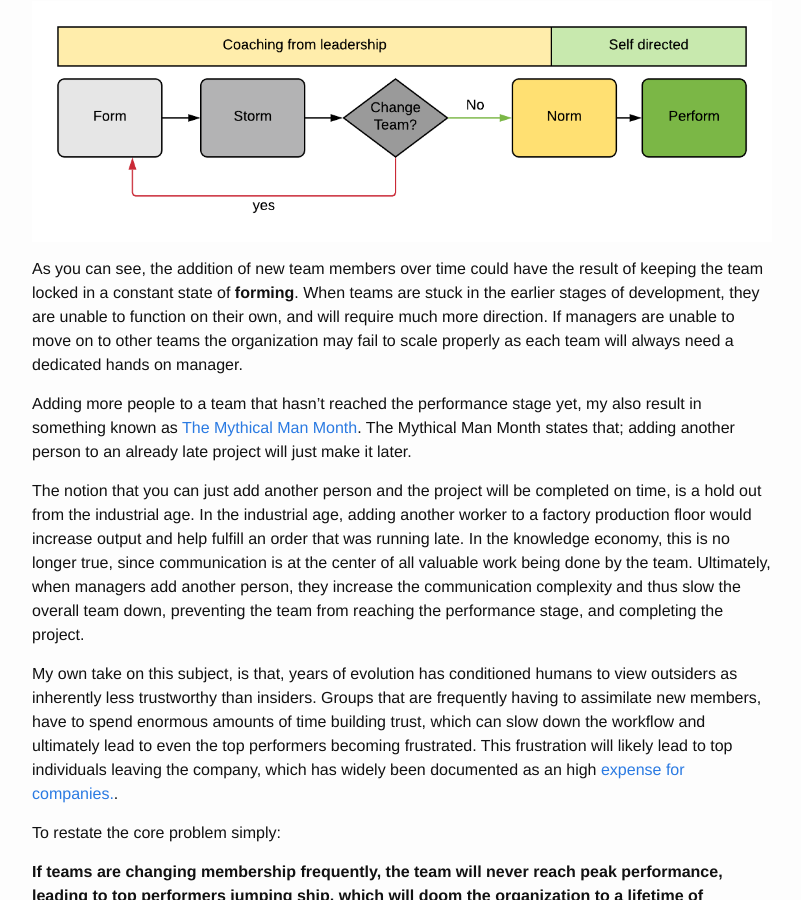
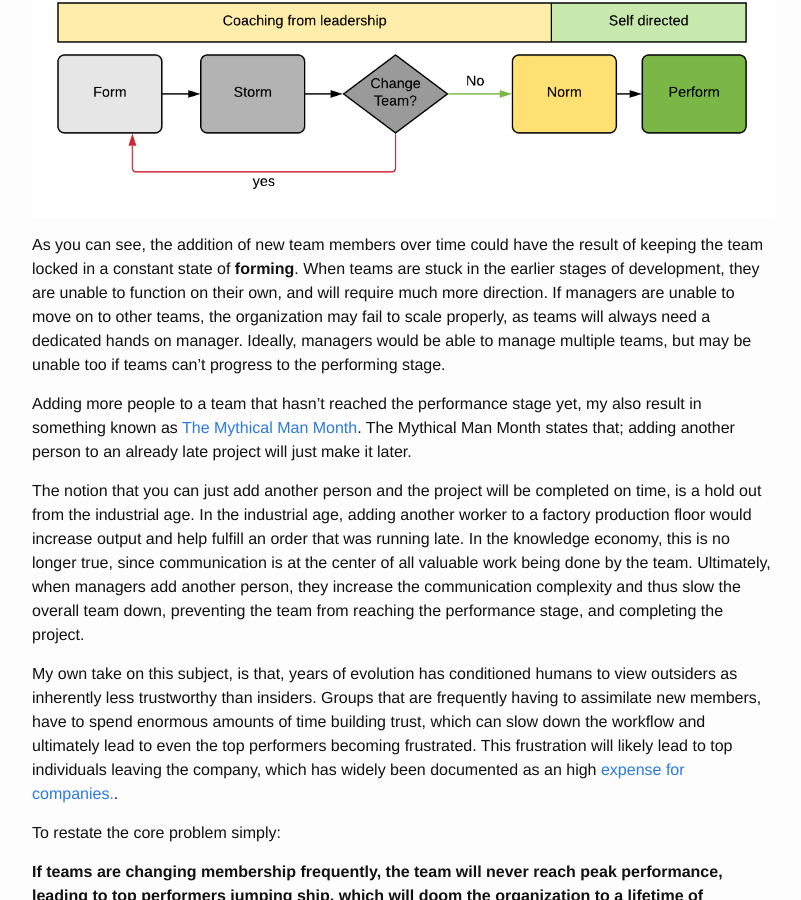
Before and after one commit to johnnyiller/johnnyiller.github.io, a Jekyll site: the page built from _posts/2019-8-9-turnover.markdown, in a window 1280 px wide and 900 px high, scrolled down 2608 px. Shown: the whole window, without its empty margins (238-1039 px from the left). Built offline with Jekyll 4.4.1, drawn with Linux system fonts in a browser that asks for light colours; comment, search, counter and statistics services are not loaded; some of the changed text lies outside the part shown.

Commit message:
adding edit about why managers need teams to perform

```diff
--- a/_posts/2019-8-9-turnover.markdown
+++ b/_posts/2019-8-9-turnover.markdown
@@ -60,7 +60,7 @@
 
 ![GroupDynamicsProcess]({{site.url}}/assets/diagrams/teamturnover-color.png)
 
-As you can see, the addition of new team members over time could have the result of keeping the team locked in a constant state of <b>forming</b>.  When teams are stuck in the earlier stages of development, they are unable to function on their own, and will require much more direction.  If managers are unable to move on to other teams the organization may fail to scale properly as each team will always need a dedicated hands on manager.
+As you can see, the addition of new team members over time could have the result of keeping the team locked in a constant state of <b>forming</b>.  When teams are stuck in the earlier stages of development, they are unable to function on their own, and will require much more direction.  If managers are unable to move on to other teams, the organization may fail to scale properly, as teams will always need a dedicated hands on manager.  Ideally, managers would be able to manage multiple teams, but may be unable too if teams can't progress to the performing stage.
 
 Adding more people to a team that hasn't reached the performance stage yet, my also result in something known as [The Mythical Man Month](https://en.wikipedia.org/wiki/The_Mythical_Man-Month).  The Mythical Man Month states that; adding another person to an already late project will just make it later.
 
```
Also changed, not shown: other parts of _posts/2019-8-9-turnover.markdown (+1 -1 lines).
